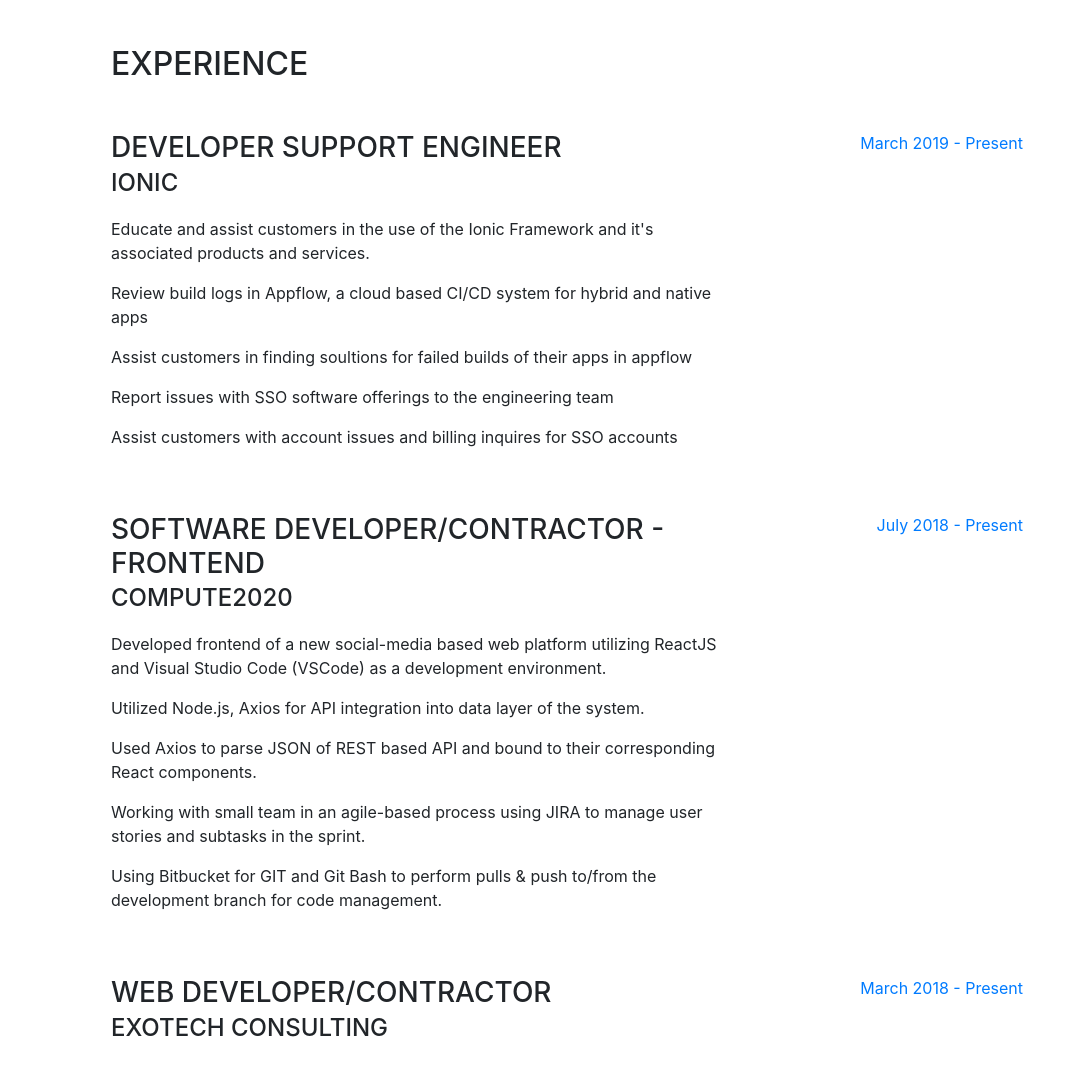
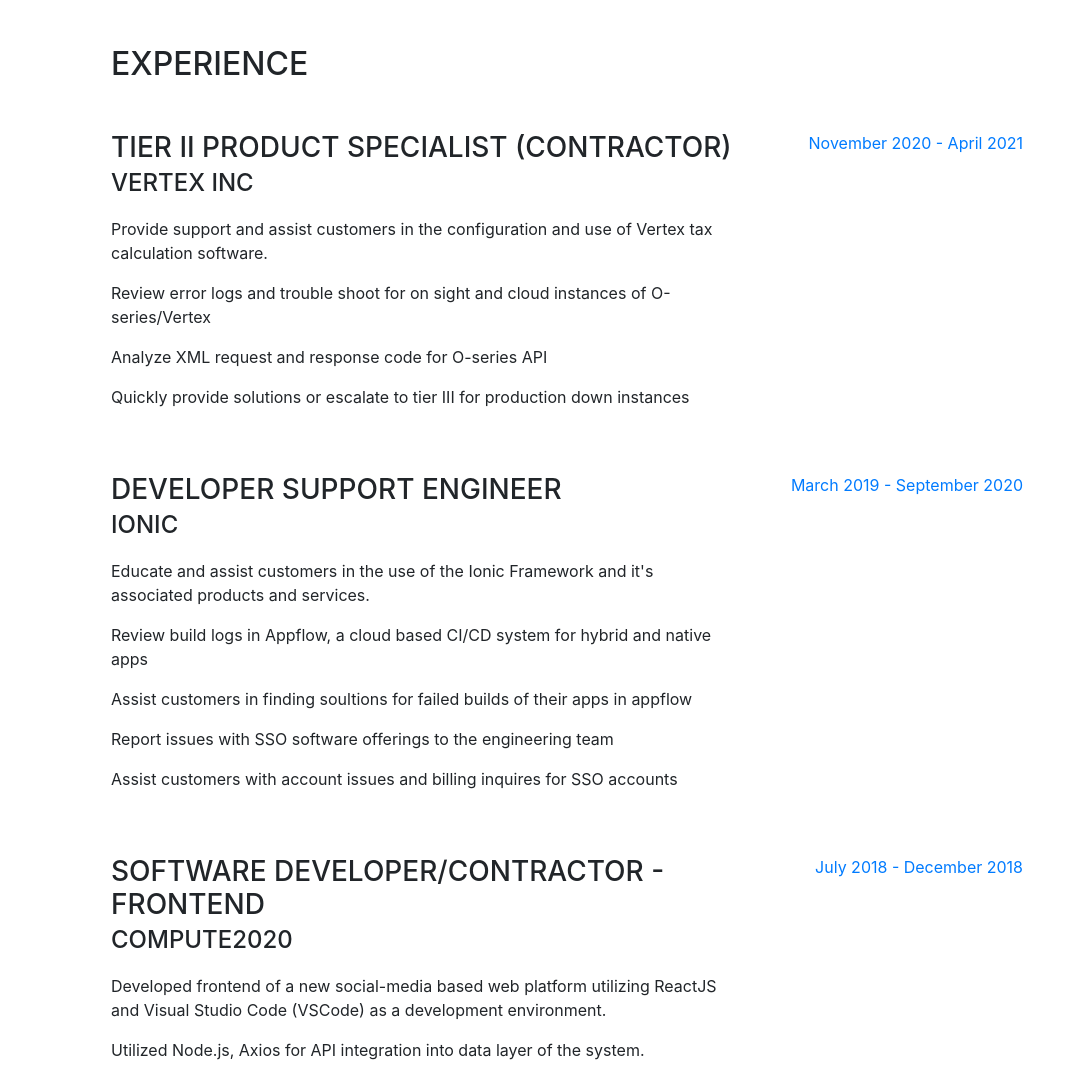
Before and after one commit to bkfwebdev/Resume2019, a website with bundled scripts: page index.html in a window 1280 px wide. Shown: the part 804-1869 px from the top of the page, without its empty margins (209-1280 px from the left). Built offline with nearby package versions, Linux system fonts and the light colour scheme; a web font is replaced by a local one.

Commit message:
started 2021 update

```diff
--- a/index.html
+++ b/index.html
@@ -69,7 +69,7 @@
           <div class="subheading mb-5">·Stratford, NJ· (856) 625-3130 ·
             <a href="mailto:bryant.feld@gmail.com">bryant.feld@gmail.com</a>
           </div>
-          <p class="lead mb-5">Dynamic, versatile and results-driven Web Technology professional with deep-rooted experience in fast-paced and diverse business settings. A seasoned business owner with over 15 years of expertise in the real estate and mortgage financing industry; trasitioning into a career in information technology. Proven knowledge in all aspects of web development and design. Skilled at developing and maintaining relevant relationships with internal and external stakeholders. Possesses a diverse skill set that is easily transferable to numerous industries. Seeking an opportunity for a challenging position in IT with a forward-thinking organization where I can continue to learn and grow. Also open to freelance/contract opportunities.</p>
+          <p class="lead mb-5">Dynamic, versatile and results-driven Web Technology professional with deep-rooted experience in fast-paced and diverse business settings. A seasoned business owner with over 15 years of expertise in the real estate and mortgage financing industry; who has succesfully transitioned into a career in information technology. Proven knowledge in all aspects of web development and design. Skilled at developing and maintaining relevant relationships with internal and external stakeholders. Possesses a diverse skill set that is easily transferable to numerous industries. Seeking an opportunity for a challenging position in IT with a forward-thinking organization where I can continue to learn and grow. Also open to freelance/contract opportunities.</p>
           <div class="social-icons">
             <a href="https://www.linkedin.com/in/bryant-k-feld-6b192428/">
               <i class="fab fa-linkedin-in"></i>
@@ -92,6 +92,20 @@
 
           <div class="resume-item d-flex flex-column flex-md-row mb-5">
             <div class="resume-content mr-auto">
+              <h3 class="mb-0">Tier II Product Specialist (Contractor)</h3>
+              <div class="subheading mb-3">Vertex Inc</div>
+              <p>Provide support and assist customers in the configuration and use of Vertex tax calculation software. </p>
+              <p>Review error logs and trouble shoot for on sight and cloud instances of O-series/Vertex</p>
+              <p>Analyze XML request and response code for O-series API</p>
+              <p>Quickly provide solutions or escalate to tier III for production down instances</p>
+            </div>
+            <div class="resume-date text-md-right">
+              <span class="text-primary">November 2020 - April 2021</span>
+            </div>
+          </div>
+
+          <div class="resume-item d-flex flex-column flex-md-row mb-5">
+            <div class="resume-content mr-auto">
               <h3 class="mb-0">Developer Support Engineer</h3>
               <div class="subheading mb-3">Ionic</div>
               <p>Educate and assist customers in the use of the Ionic Framework and it's associated products and services. </p>
@@ -101,7 +115,7 @@
               <p>Assist customers with account issues and billing inquires for SSO accounts</p>
             </div>
             <div class="resume-date text-md-right">
-              <span class="text-primary">March 2019 - Present</span>
+              <span class="text-primary">March 2019 - September 2020</span>
             </div>
           </div>
 
@@ -116,7 +130,7 @@
               <p>Using Bitbucket for GIT and Git Bash to perform pulls & push to/from the development branch for code management.</p>
             </div>
             <div class="resume-date text-md-right">
-              <span class="text-primary">July 2018 - Present</span>
+              <span class="text-primary">July 2018 - December 2018</span>
             </div>
           </div>
 
@@ -128,7 +142,7 @@
               <p>I am currently developing the internet business portal for Exotech consulting.</p>
             </div>
             <div class="resume-date text-md-right">
-              <span class="text-primary">March 2018 - Present</span>
+              <span class="text-primary">March 2018 - June 2018</span>
             </div>
           </div>
 
```
